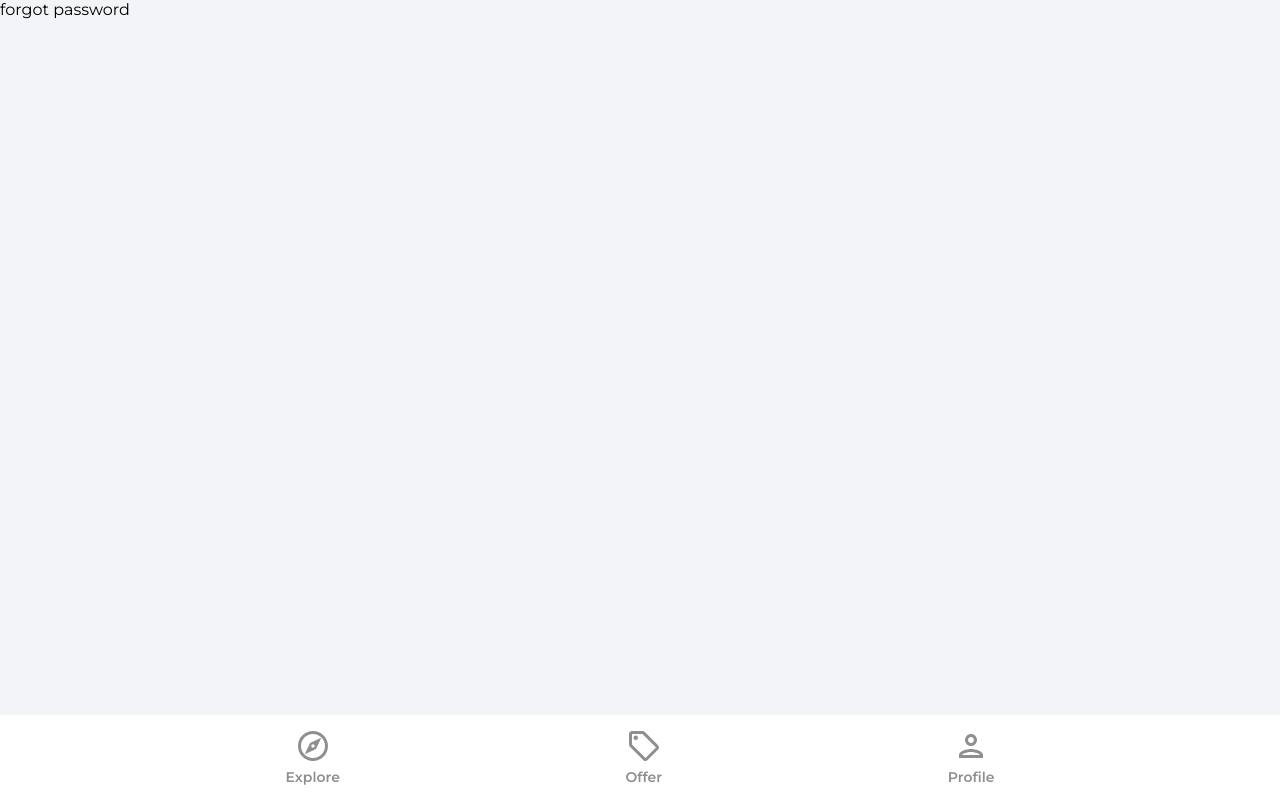
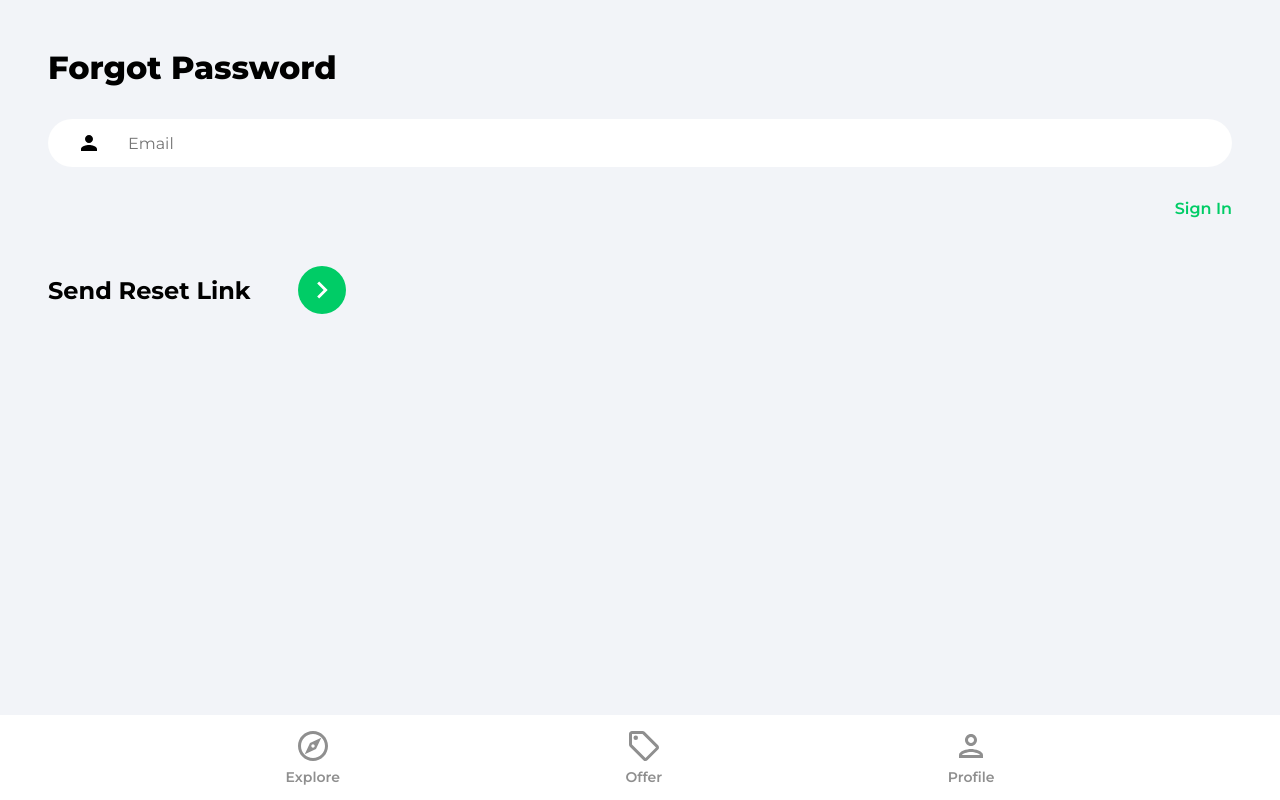
Before and after one commit to Techtees/nexct-housing, a React (Create React App) app: page /forgot-password in a window 1280 px wide. Built offline with nearby package versions, Linux system fonts and the light colour scheme.

Commit message:
forgot password firebae auth implemented

```diff
--- a/src/pages/ForgotPassword.jsx
+++ b/src/pages/ForgotPassword.jsx
@@ -1,7 +1,56 @@
+import {useState} from 'react'
+import {Link} from 'react-router-dom'
+import {getAuth, sendPasswordResetEmail} from 'firebase/auth'
+import {toast} from 'react-toastify'
+import {ReactComponent as ArrowrightIcon} from '../assets/svg/keyboardArrowRightIcon.svg'
+
 function ForgotPassword() {
+    const [email, setEmail] = useState('')
+
+    const handleChange = (e) => {
+        setEmail(e.target.value)
+    }
+
+    const handleSubmit = async(e) => {
+        e.preventDefault()
+
+        try {
+            const auth = getAuth()
+            await sendPasswordResetEmail(auth, email)
+            toast.success("Email Was sent")
+
+        } catch (error) {
+            toast.error('Could not send rest email')
+        }
+
+    }
     return (
-        <div>
-            forgot password
+        <div className='pageContainer'>
+            <header>
+                <p className="pageHeader">Forgot Password</p>
+
+                <main>
+                    <form action="" onSubmit={handleSubmit}>
+                        <input
+                            type="text"
+                            className="emailInput"
+                            placeholder='Email'
+                            id='email'
+                            value={email}
+                            onChange = {handleChange}
+                         />
+
+                         <Link className='forgotPasswordLink' to='/sign-in'>Sign In</Link>
+
+                         <div className="signInBar">
+                            <div className="signInText">Send Reset Link</div>
+                            <button className='signInButton'>
+                                <ArrowrightIcon fill='#fff'width='34px' height='34px' />
+                            </button>
+                         </div>
+                    </form>
+                </main>
+            </header>
         </div>
      );
 }
```
